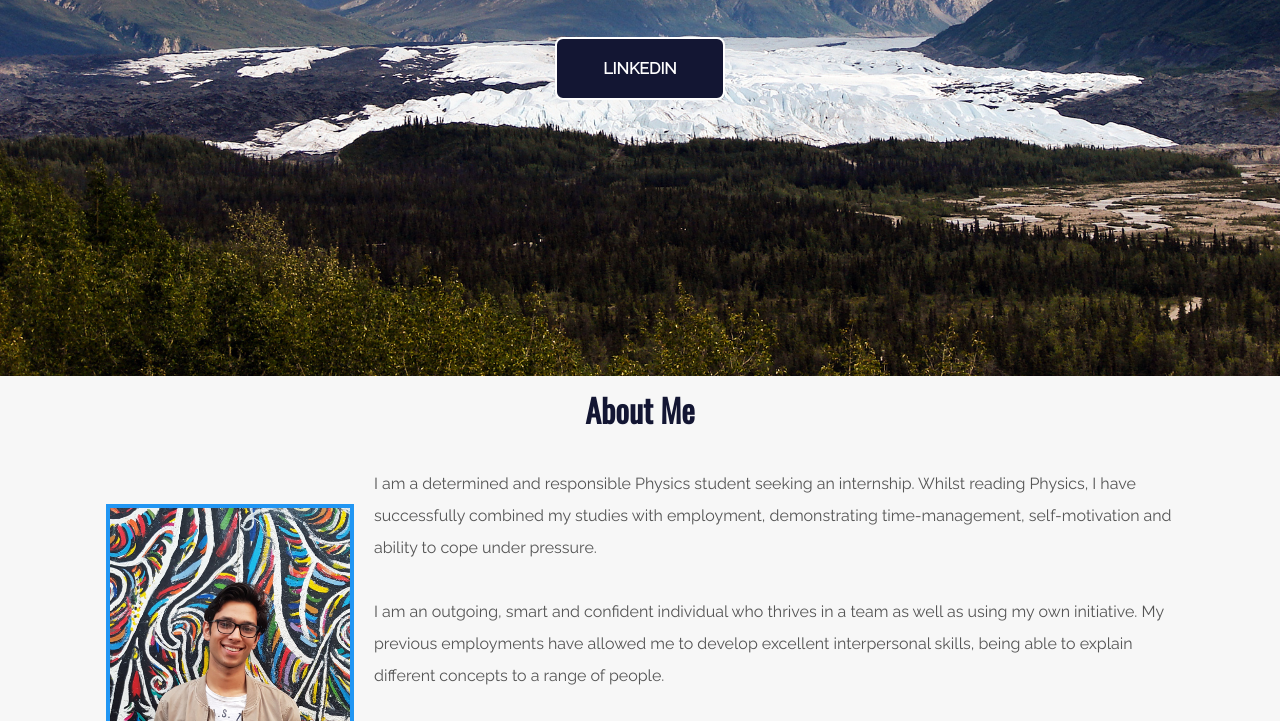
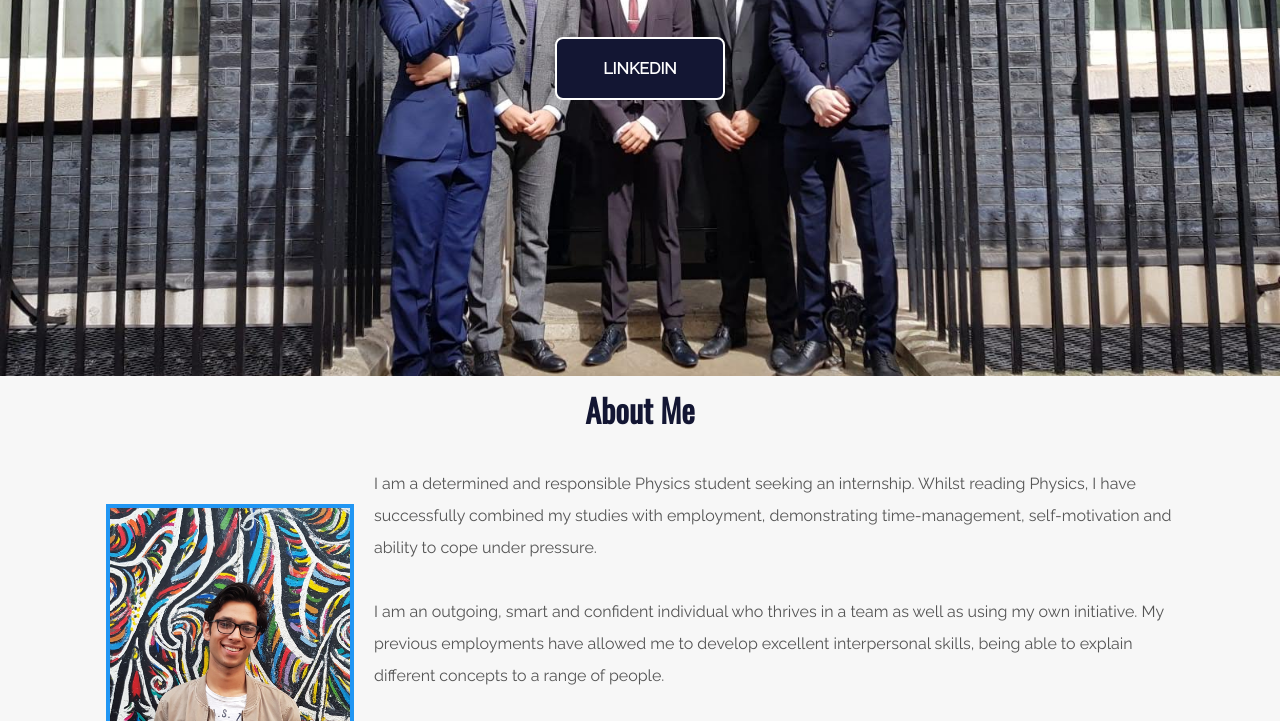
Before and after one commit to krishanj20/Personal-Website, a plain HTML site: page index.html in a window 1280 px wide. Shown: the part 424-1145 px from the top of the page. Drawn offline with nearby package versions, Linux system fonts and the light colour scheme.

Commit message:
Change Hero and Favicons
Changed hero photo to Downing Street. Changed Favicons to initials.

```diff
--- a/index.html
+++ b/index.html
@@ -6,7 +6,10 @@
         <meta charset="UTF-8">
         <meta name="viewport" content="width=device-width, inital-scale=1">
         <title>Krishan Jethwa</title>
-        <link rel="shortcut icon" type="image/ico" href=img/favicon.ico>
+        <link rel="apple-touch-icon" sizes="180x180" href="/apple-touch-icon.png">
+        <link rel="icon" type="image/png" sizes="32x32" href="/favicon-32x32.png">
+        <link rel="icon" type="image/png" sizes="16x16" href="/favicon-16x16.png">
+        <link rel="manifest" href="/site.webmanifest">
         <link href="https://fonts.googleapis.com/css?family=Oswald|Raleway&display=swap" rel="stylesheet">
         <script src="https://kit.fontawesome.com/e1d5f605f9.js"></script>
         <link rel="stylesheet" href="styles.css">
--- a/styles.css
+++ b/styles.css
@@ -122,7 +122,7 @@ hero
     align-items: center;
     justify-content: center;
 
-    background-image: url('img/hero.jpg');
+    background-image: url('img/Downing-St.jpg');
     background-repeat: none;
     background-size: cover;
     background-position: center;
```
Also changed, not shown: android-chrome-192x192.png (added), android-chrome-512x512.png (added), apple-touch-icon.png (added), favicon-16x16.png (added), favicon-32x32.png (added), favicon.ico (added), img/favicon.ico (deleted), img/logo.png (deleted), site.webmanifest (added), 1 other file.
